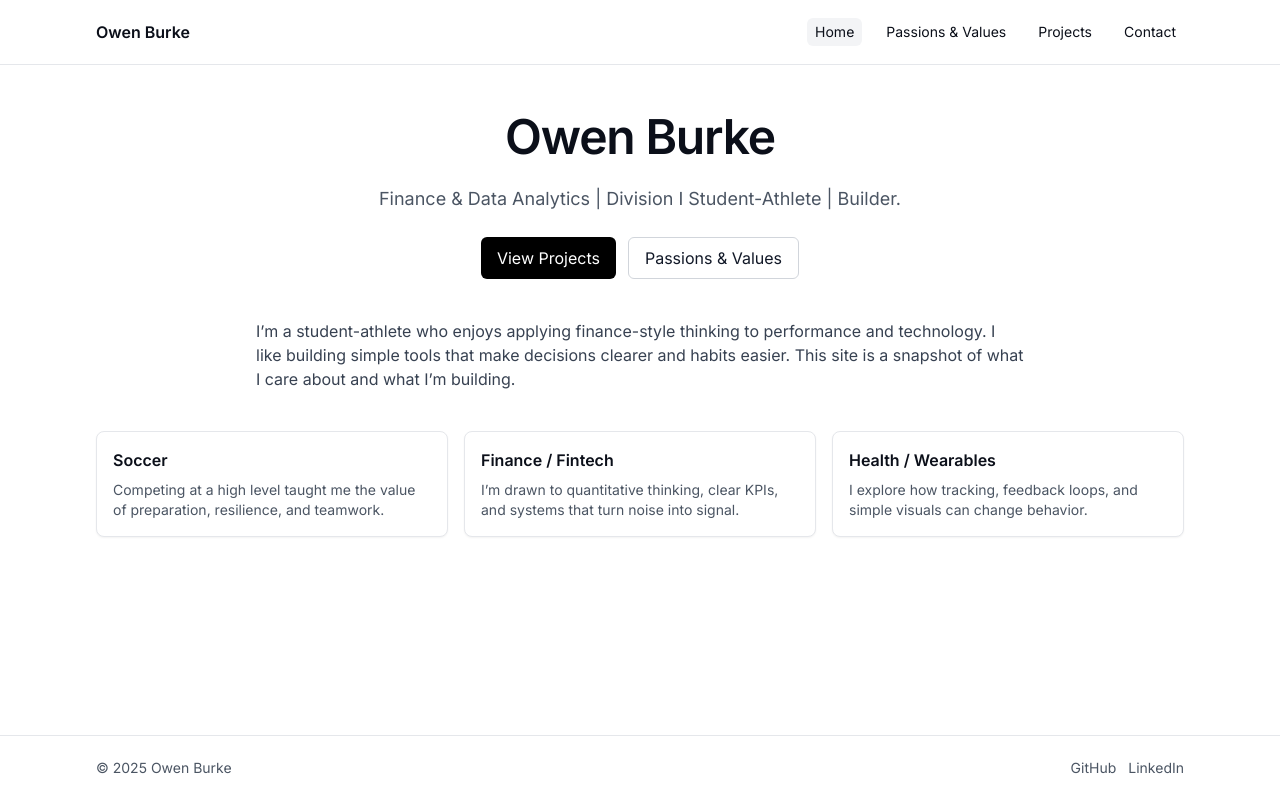
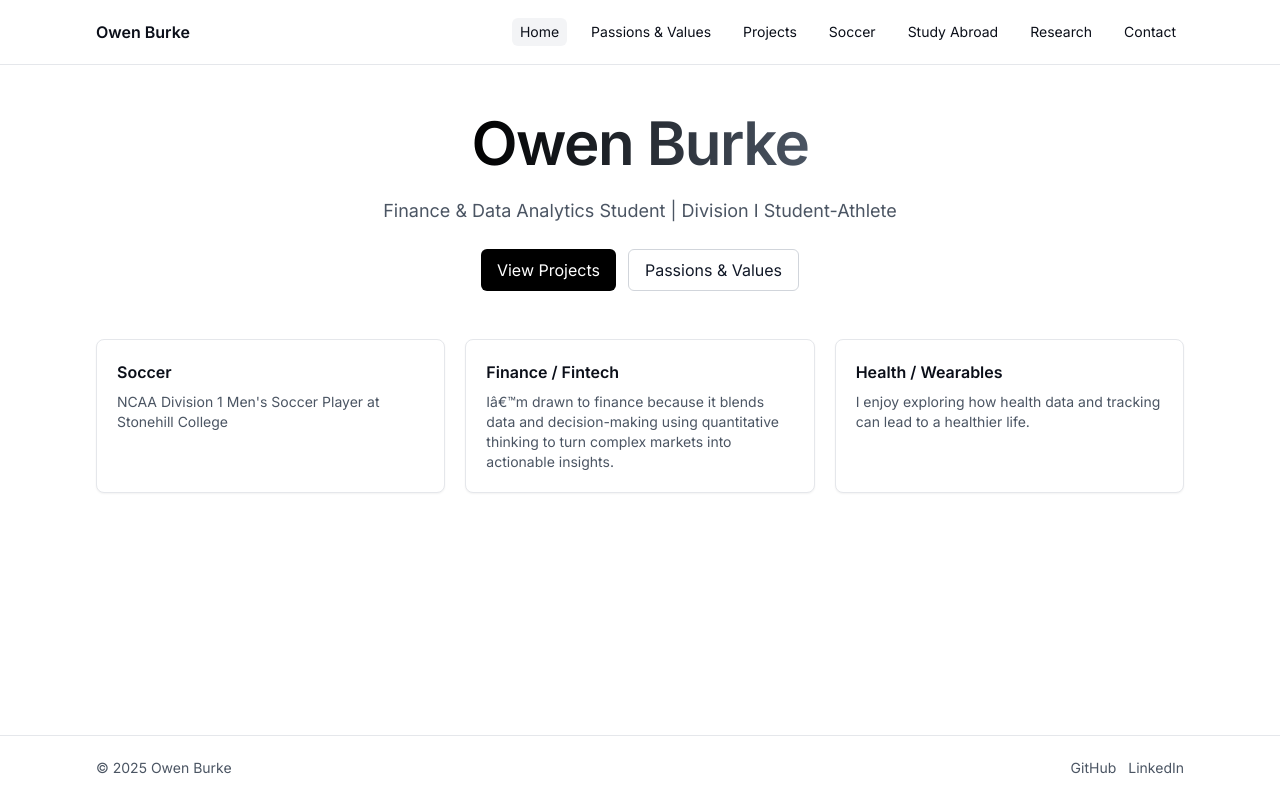
Before and after one commit to owenburke54-bit/portfolio-site, a Next.js app: page / in a window 1280 px wide. Built offline with nearby package versions, Linux system fonts and the light colour scheme.

Commit message:
feat(home): polish hero and copy; add Soccer, Study Abroad, Research pages and nav tabs

```diff
--- a/app/page.tsx
+++ b/app/page.tsx
@@ -3,16 +3,20 @@ import Link from "next/link";
 export const metadata = {
   title: "Owen Burke | Finance, Data Analytics & Performance",
   description:
-    "Portfolio of Owen Burke — Finance & Data Analytics | Division I Student-Athlete | Builder.",
+    "Portfolio of Owen Burke â€” Finance & Data Analytics Student | Division I Student-Athlete.",
 };
 
 export default function HomePage() {
   return (
-    <div className="space-y-10">
+    <div className="space-y-12">
       <section className="text-center space-y-6">
-        <h1 className="text-4xl sm:text-5xl font-semibold tracking-tight">Owen Burke</h1>
+        <h1 className="text-5xl sm:text-6xl font-semibold tracking-tight">
+          <span className="bg-gradient-to-r from-black to-gray-600 bg-clip-text text-transparent">
+            Owen Burke
+          </span>
+        </h1>
         <p className="mx-auto max-w-3xl text-lg text-gray-600">
-          Finance & Data Analytics | Division I Student-Athlete | Builder.
+          Finance &amp; Data Analytics Student | Division I Student-Athlete
         </p>
         <div className="flex justify-center gap-3">
           <Link href="/projects" className="btn">
@@ -24,31 +28,24 @@ export default function HomePage() {
         </div>
       </section>
 
-      <section className="mx-auto max-w-3xl text-gray-700">
-        <p>
-          I’m a student-athlete who enjoys applying finance-style thinking to performance and
-          technology. I like building simple tools that make decisions clearer and habits easier.
-          This site is a snapshot of what I care about and what I’m building.
-        </p>
-      </section>
-
-      <section className="grid gap-4 sm:grid-cols-3">
-        <div className="card p-4">
+      <section className="grid gap-5 sm:grid-cols-3">
+        <div className="card p-5 transition hover:shadow-md">
           <h3 className="font-semibold">Soccer</h3>
           <p className="mt-2 text-sm text-gray-600">
-            Competing at a high level taught me the value of preparation, resilience, and teamwork.
+            NCAA Division 1 Men's Soccer Player at Stonehill College
           </p>
         </div>
-        <div className="card p-4">
+        <div className="card p-5 transition hover:shadow-md">
           <h3 className="font-semibold">Finance / Fintech</h3>
           <p className="mt-2 text-sm text-gray-600">
-            I’m drawn to quantitative thinking, clear KPIs, and systems that turn noise into signal.
+            Iâ€™m drawn to finance because it blends data and decision-making using quantitative
+            thinking to turn complex markets into actionable insights.
           </p>
         </div>
-        <div className="card p-4">
+        <div className="card p-5 transition hover:shadow-md">
           <h3 className="font-semibold">Health / Wearables</h3>
           <p className="mt-2 text-sm text-gray-600">
-            I explore how tracking, feedback loops, and simple visuals can change behavior.
+            I enjoy exploring how health data and tracking can lead to a healthier life.
           </p>
         </div>
       </section>
--- /dev/null
+++ b/app/research/page.tsx
@@ -0,0 +1,20 @@
+import PageHeader from "@/components/PageHeader";
+import type { Metadata } from "next";
+
+export const metadata: Metadata = {
+  title: "Research | Owen Burke",
+  description: "Areas Iâ€™m exploring and research notes.",
+};
+
+export default function ResearchPage() {
+  return (
+    <div className="space-y-6">
+      <PageHeader title="Research" subtitle="Areas Iâ€™m exploring and research notes." />
+      <section className="card p-6">
+        <p className="text-gray-700">
+          More to come â€” Iâ€™ll publish short write-ups as I experiment and learn.
+        </p>
+      </section>
+    </div>
+  );
+}
--- /dev/null
+++ b/app/soccer/page.tsx
@@ -0,0 +1,24 @@
+import PageHeader from "@/components/PageHeader";
+import type { Metadata } from "next";
+
+export const metadata: Metadata = {
+  title: "Soccer | Owen Burke",
+  description: "NCAA Division 1 Men's Soccer Player at Stonehill College.",
+};
+
+export default function SoccerPage() {
+  return (
+    <div className="space-y-6">
+      <PageHeader
+        title="Soccer"
+        subtitle="NCAA Division 1 Men's Soccer Player at Stonehill College."
+      />
+      <section className="card p-6">
+        <p className="text-gray-700">
+          More content coming soon â€” highlights, reflections, and what soccer has taught me about
+          preparation, resilience, and teamwork.
+        </p>
+      </section>
+    </div>
+  );
+}
--- /dev/null
+++ b/app/study-abroad/page.tsx
@@ -0,0 +1,21 @@
+import PageHeader from "@/components/PageHeader";
+import type { Metadata } from "next";
+
+export const metadata: Metadata = {
+  title: "Study Abroad | Owen Burke",
+  description: "Notes and highlights from studying abroad.",
+};
+
+export default function StudyAbroadPage() {
+  return (
+    <div className="space-y-6">
+      <PageHeader title="Study Abroad" subtitle="Experiences and takeaways." />
+      <section className="card p-6">
+        <p className="text-gray-700">
+          Content coming soon. Iâ€™ll share stories, photos, and what I learned through the
+          experience.
+        </p>
+      </section>
+    </div>
+  );
+}
--- a/components/Navbar.tsx
+++ b/components/Navbar.tsx
@@ -6,6 +6,9 @@ const links = [
   { href: "/", label: "Home" },
   { href: "/passions-values", label: "Passions & Values" },
   { href: "/projects", label: "Projects" },
+  { href: "/soccer", label: "Soccer" },
+  { href: "/study-abroad", label: "Study Abroad" },
+  { href: "/research", label: "Research" },
   { href: "/contact", label: "Contact" },
 ];
 
```
